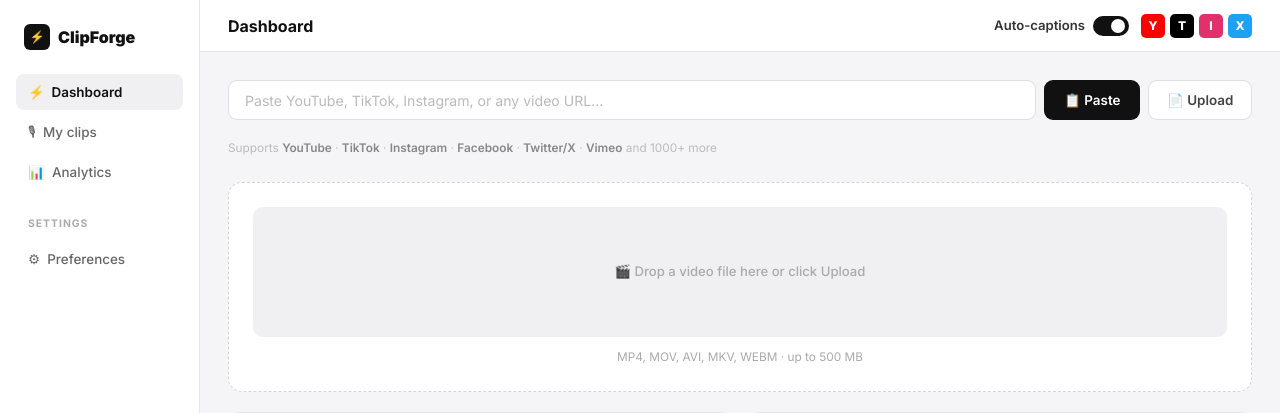
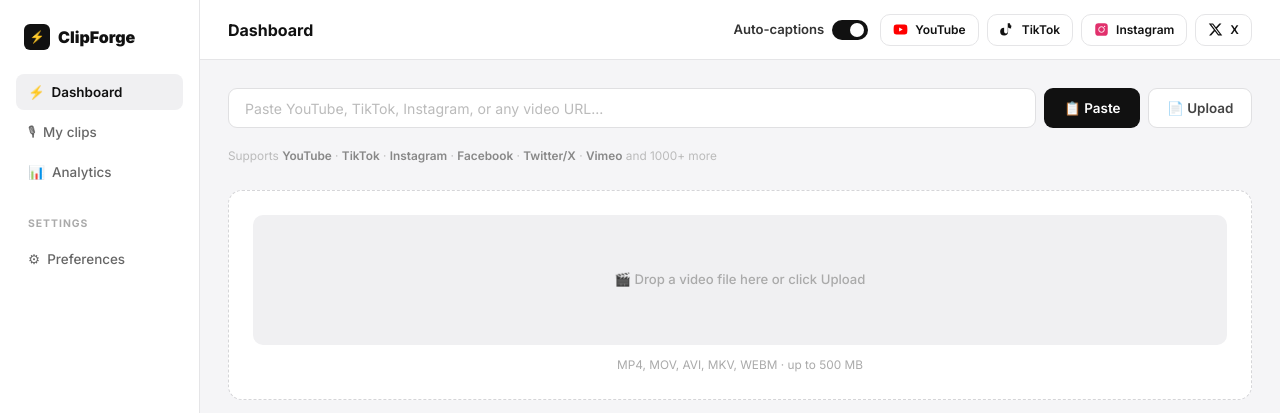
Before and after one commit to mamtarani999944-cmyk/clipforge, a Flask app: page / in a window 1280 px wide. Shown: the top 413 px of the page. Run offline with Flask 3, Linux system fonts and the light colour scheme; the visitor is signed in with stand-in values (Sample User, id 1).

Commit message:
Premium platform icons

```diff
--- a/templates/index.html
+++ b/templates/index.html
@@ -146,11 +146,11 @@
           Auto-captions
           <div class="toggle" id="captionsToggle" onclick="this.classList.toggle('off')" title="Toggle captions"></div>
         </div>
-        <div class="platform-icons">
-          <div class="picon yt" title="YouTube">Y</div>
-          <div class="picon tt" title="TikTok">T</div>
-          <div class="picon ig" title="Instagram">I</div>
-          <div class="picon tw" title="Twitter/X">X</div>
+        <div style="display:flex;gap:8px">
+          <div style="display:flex;align-items:center;gap:7px;background:#fff;border:1px solid #e5e5e7;border-radius:10px;padding:6px 12px"><svg width="15" height="15" viewBox="0 0 24 24"><path d="M22.54 6.42a2.78 2.78 0 0 0-1.95-1.96C18.88 4 12 4 12 4s-6.88 0-8.59.46A2.78 2.78 0 0 0 1.46 6.42 29 29 0 0 0 1 12a29 29 0 0 0 .46 5.58A2.78 2.78 0 0 0 3.41 19.54C5.12 20 12 20 12 20s6.88 0 8.59-.46a2.78 2.78 0 0 0 1.95-1.96A29 29 0 0 0 23 12a29 29 0 0 0-.46-5.58z" fill="#FF0000"/><polygon points="9.75 15.02 15.5 12 9.75 8.98 9.75 15.02" fill="#fff"/></svg><span style="font-size:12px;font-weight:600;color:#111">YouTube</span></div>
+          <div style="display:flex;align-items:center;gap:7px;background:#fff;border:1px solid #e5e5e7;border-radius:10px;padding:6px 12px"><svg width="15" height="15" viewBox="0 0 24 24"><path d="M19.59 6.69a4.83 4.83 0 0 1-3.77-4.25V2h-3.45v13.67a2.89 2.89 0 0 1-5.77 0V9.01a6.34 6.34 0 1 0 6.34 6.34V8.69a8.22 8.22 0 0 0 4.81 1.54V6.79z" fill="#111"/></svg><span style="font-size:12px;font-weight:600;color:#111">TikTok</span></div>
+          <div style="display:flex;align-items:center;gap:7px;background:#fff;border:1px solid #e5e5e7;border-radius:10px;padding:6px 12px"><svg width="15" height="15" viewBox="0 0 24 24"><rect x="2" y="2" width="20" height="20" rx="5" fill="#e1306c"/><circle cx="12" cy="12" r="4.5" stroke="#fff" stroke-width="1.5" fill="none"/><circle cx="17" cy="7" r="1" fill="#fff"/></svg><span style="font-size:12px;font-weight:600;color:#111">Instagram</span></div>
+          <div style="display:flex;align-items:center;gap:7px;background:#fff;border:1px solid #e5e5e7;border-radius:10px;padding:6px 12px"><svg width="15" height="15" viewBox="0 0 24 24"><path d="M18.244 2.25h3.308l-7.227 8.26 8.502 11.24H16.17l-5.214-6.817L4.99 21.75H1.68l7.73-8.835L1.254 2.25H8.08l4.713 6.231zm-1.161 17.52h1.833L7.084 4.126H5.117z" fill="#111"/></svg><span style="font-size:12px;font-weight:600;color:#111">X</span></div>
         </div>
       </div>
     </div>
```
